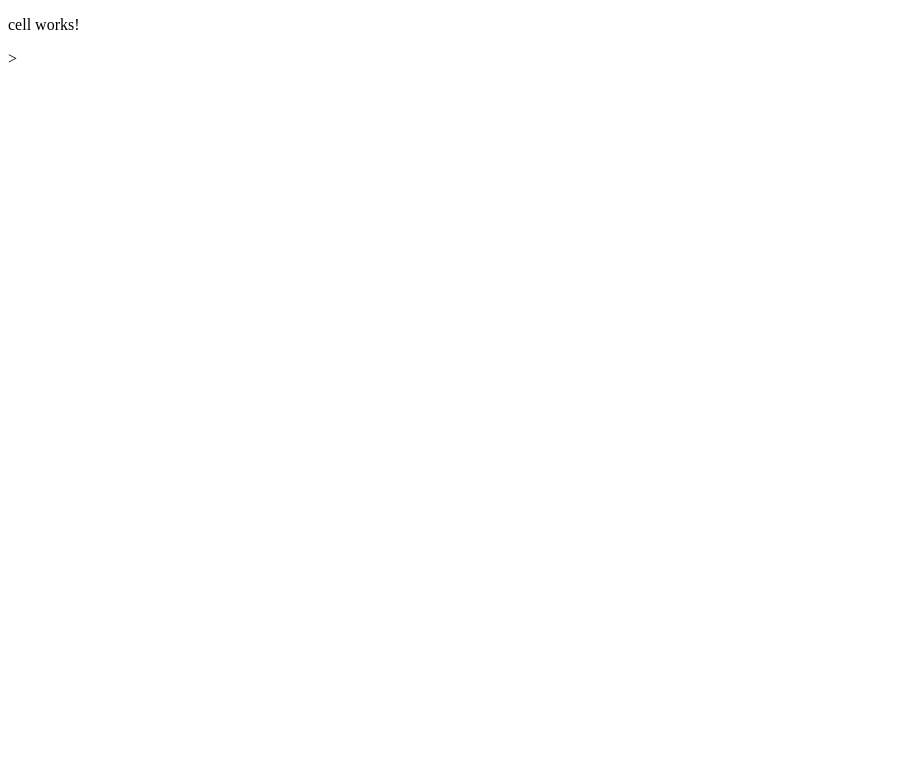
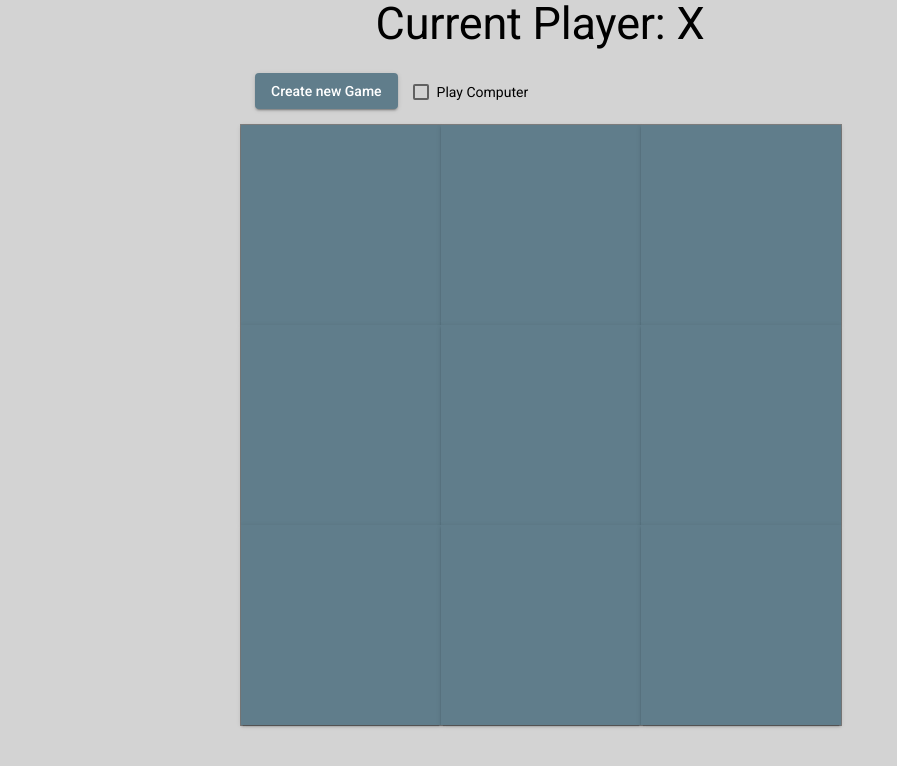
Before and after one commit to bradybod/AngularTicTacToe, an Angular app: page / in a window 1280 px wide. Shown: the top 766 px of the page, without its empty margins (0-897 px from the left). Built offline with nearby package versions, Linux system fonts and the light colour scheme.

Commit message:
finished implementing AI player need to fix Checkbox

```diff
--- a/angular.json
+++ b/angular.json
@@ -24,6 +24,7 @@
               "src/assets"
             ],
             "styles": [
+              "src/custom-theme.scss",
               "src/styles.css"
             ],
             "scripts": []
@@ -87,6 +88,7 @@
               "src/assets"
             ],
             "styles": [
+              "./node_modules/@angular/material/prebuilt-themes/pink-bluegrey.css",
               "src/styles.css"
             ],
             "scripts": []
--- a/package.json
+++ b/package.json
@@ -12,10 +12,12 @@
   "private": true,
   "dependencies": {
     "@angular/animations": "~11.2.9",
+    "@angular/cdk": "^11.2.9",
     "@angular/common": "~11.2.9",
     "@angular/compiler": "~11.2.9",
     "@angular/core": "~11.2.9",
     "@angular/forms": "~11.2.9",
+    "@angular/material": "^11.2.9",
     "@angular/platform-browser": "~11.2.9",
     "@angular/platform-browser-dynamic": "~11.2.9",
     "@angular/router": "~11.2.9",
--- a/src/app/app.component.html
+++ b/src/app/app.component.html
@@ -1,2 +1 @@
-<app-cell></app-cell>
-<router-outlet></router-outlet>
+<app-game-board></app-game-board>
--- a/src/app/cell/cell.component.css
+++ b/src/app/cell/cell.component.css
@@ -0,0 +1,7 @@
+
+button{
+  width: 100%;
+  height: 100%;
+  border-radius: 0px;
+  font-size: calc(4vw + 4vh)
+}
--- a/src/app/cell/cell.component.ts
+++ b/src/app/cell/cell.component.ts
@@ -1,14 +1,12 @@
-import { Component } from '@angular/core';
+import {Component, Input} from '@angular/core';
 
 @Component({
   selector: 'app-cell',
   template: `
-    <p>
-      cell works!
-    </p>>
+    <button mat-raised-button color="primary" disableRipple>{{value}}</button>
   `,
   styleUrls: ['./cell.component.css']
 })
 export class CellComponent {
-
+  @Input() value: 'X' | 'O';
 }
--- a/src/app/game-board/game-board.component.css
+++ b/src/app/game-board/game-board.component.css
@@ -0,0 +1,23 @@
+main {
+  position: absolute;
+  display: grid;
+  grid-template-columns: 200px 200px 200px;
+  grid-template-rows: 200px 200px 200px;
+}
+app-cell{
+  border: 1px gray solid;
+  height: 200px;
+  width: 200px;
+}
+
+button {
+  margin: 15px;
+}
+div {
+  width: 600px;
+}
+
+.mat-display-2 {
+  text-align: center;
+  margin-bottom: 10px;
+}
--- a/src/app/game-board/game-board.component.ts
+++ b/src/app/game-board/game-board.component.ts
@@ -1,19 +1,215 @@
 import { Component, OnInit } from '@angular/core';
+import {MatCheckboxChange} from '@angular/material/checkbox';
+import {CellComponent} from '../cell/cell.component';
 
 @Component({
   selector: 'app-game-board',
   template: `
-    <p>
-      game-board works!
-    </p>
+    <div>
+    <h1 class="mat-display-2" >Current Player: {{CurrentPlayer}}</h1>
+    <button mat-raised-button color="primary" (click)="CreateGame()">Create new Game</button>
+    <mat-checkbox color="primary" (change)="PlayComputer($event)">Play Computer</mat-checkbox>
+    <h2 class="mat-display-2" *ngIf="winner">
+      {{winner}} won!
+    </h2>
+    <h2 class="mat-display-2" *ngIf="tie">
+      Tie Game!
+    </h2>
+    <main>
+      <app-cell *ngFor="let cellValue of cells; let i = index;"
+                [value]="cellValue"
+                (click)="CellClicked(i)">
+      </app-cell>
+    </main>
+    </div>
   `,
   styleUrls: ['./game-board.component.css']
 })
 export class GameBoardComponent implements OnInit {
-
+  cells: any[];
+  currentPlayer: boolean;
+  winner: boolean;
+  tie: boolean;
+  playComputer: boolean;
   constructor() { }
 
-  ngOnInit(): void {
+  ngOnInit(): void{
+    this.CreateGame();
   }
 
+  CreateGame(): void{
+    this.cells = Array(9).fill(null);
+    this.winner = null;
+    this.tie = null;
+    this.currentPlayer = true;
+    this.playComputer = false;
+  }
+
+  get CurrentPlayer(): string{
+    return this.currentPlayer ? 'X' : 'O';
+  }
+
+  CellClicked(index: number): void{
+    if (!this.cells[index] && !this.winner){
+      this.cells.splice(index, 1, this.CurrentPlayer);
+      this.currentPlayer = !this.currentPlayer;
+    }
+    this.CheckForWinOrTie();
+    if (this.playComputer && !this.currentPlayer && !this.winner && !this.tie){
+      this.ComputersTurn();
+    }
+  }
+
+  private ComputersTurn(): void {
+    console.log('my Turn');
+    const bestMove = this.GetBestMove();
+    this.CellClicked(bestMove);
+  }
+
+
+  private MiniMax(tmpBoard: any[], depth: number, isMax: boolean): number {
+    const score = this.EvaluateBoard(tmpBoard);
+    if (score === 10 || score === -10){
+      return score;
+    }
+
+    function MovesLeft(): boolean {
+      let count = 0;
+      for (const cell of tmpBoard){
+        if (cell === null){
+          count ++;
+        }
+      }
+      return count > 0;
+    }
+
+    if (!MovesLeft()){
+      return 0;
+    }
+    if (isMax){
+      let best = -1000;
+      for (let i = 0; i < 9; i++){
+        if (tmpBoard[i] === null){
+          tmpBoard[i] = this.currentPlayer;
+          best = Math.max( best, this.MiniMax(tmpBoard, depth + 1, !isMax));
+          tmpBoard[i] = null;
+        }
+      }
+      return best;
+    }else{
+      let best = 1000;
+      for (let i = 0; i < 9; i++){
+        if (tmpBoard[i] === null){
+          tmpBoard[i] = !this.currentPlayer;
+          best = Math.min( best, this.MiniMax(tmpBoard, depth + 1, !isMax));
+          tmpBoard[i] = null;
+        }
+      }
+      return best;
+    }
+  }
+
+  private EvaluateBoard(tmpBoard: any[]): number {
+    for (let i = 0; i < 3; i++){
+      // Check Columns
+      if ( tmpBoard[i] === tmpBoard[i + 3]
+        && tmpBoard[i] === tmpBoard[i + 6]
+        && tmpBoard[i] != null){
+        if (tmpBoard[i] === this.currentPlayer){
+          return 10;
+        }else{
+          return -10;
+        }
+      }
+      // Check Rows
+      if (tmpBoard[i * 3] === tmpBoard[i * 3 + 1]
+        && tmpBoard[i * 3] === tmpBoard[i * 3 + 2]
+        && tmpBoard[i * 3] != null){
+        if (tmpBoard[i * 3] === this.currentPlayer){
+          return 10;
+        }else{
+          return -10;
+        }
+      }
+    }
+    // Check Diag
+    if (this.cells[4] != null
+      && (this.cells[0] === this.cells[4]
+        && this.cells[0] === this.cells[8])
+      || (this.cells[2] === this.cells[4]
+        && this.cells[2] === this.cells[6])){
+      if (tmpBoard[4] === this.currentPlayer){
+        return 10;
+      }else{
+        return -10;
+      }
+    }
+    return 0;
+  }
+
+  private GetBestMove(): number {
+    const tmpBoard = this.cells;
+    let bestValue = -1000;
+    let bestCell = -1;
+    for (let i = 0; i < 9; i++){
+      if (tmpBoard[i] == null){
+        tmpBoard [i] = this.currentPlayer;
+        const moveCost = this.MiniMax(tmpBoard, 0, false);
+        tmpBoard[i] = null;
+
+        if (moveCost > bestValue){
+          bestCell = i;
+          bestValue = moveCost;
+        }
+      }
+    }
+    return bestCell;
+  }
+
+  private CheckForWinOrTie(): void{
+    this.CheckForWin();
+    this.CheckForTie();
+  }
+
+  private CheckForWin(): void{
+    for (let i = 0; i < 3; i++){
+      // Check Columns
+      if ( this.cells[i] === this.cells[i + 3]
+        && this.cells[i] === this.cells[i + 6]
+        && this.cells[i] != null){
+        this.winner = this.cells[i];
+      }
+      // Check Rows
+      if (this.cells[i * 3] === this.cells[i * 3 + 1]
+        && this.cells[i * 3] === this.cells[i * 3 + 2]
+        && this.cells[i * 3] != null){
+        this.winner = this.cells[i * 3];
+      }
+    }
+    // Check Diag
+    if (this.cells[4] != null
+      && (this.cells[0] === this.cells[4]
+      && this.cells[0] === this.cells[8])
+      || (this.cells[2] === this.cells[4]
+      && this.cells[2] === this.cells[6])){
+      this.winner = this.cells[4];
+    }
+  }
+
+  private CheckForTie(): void{
+    if (this.winner){
+      return;
+    }
+    let count = 0;
+    for (const cell of this.cells){
+      if (cell != null) {
+        count++;
+      }
+    }
+    this.tie = count === 9;
+  }
+
+  PlayComputer(event: MatCheckboxChange): void {
+    this.playComputer = event.checked;
+  }
 }
--- /dev/null
+++ b/src/custom-theme.scss
@@ -0,0 +1,34 @@
+
+// Custom Theming for Angular Material
+// For more information: https://material.angular.io/guide/theming
+@import '~@angular/material/theming';
+// Plus imports for other components in your app.
+
+// Include the common styles for Angular Material. We include this here so that you only
+// have to load a single css file for Angular Material in your app.
+// Be sure that you only ever include this mixin once!
+@include mat-core();
+
+// Define the palettes for your theme using the Material Design palettes available in palette.scss
+// (imported above). For each palette, you can optionally specify a default, lighter, and darker
+// hue. Available color palettes: https://material.io/design/color/
+$TickTackToe-primary: mat-palette($mat-blue-gray);
+$TickTackToe-accent: mat-palette($mat-blue-gray, A200, A100, A400);
+
+// The warn palette is optional (defaults to red).
+$TickTackToe-warn: mat-palette($mat-red);
+
+// Create the theme object. A theme consists of configurations for individual
+// theming systems such as "color" or "typography".
+$TickTackToe-theme: mat-light-theme((
+  color: (
+    primary: $TickTackToe-primary,
+    accent: $TickTackToe-accent,
+    warn: $TickTackToe-warn,
+  )
+));
+
+// Include theme styles for core and each component used in your app.
+// Alternatively, you can import and @include the theme mixins for each component
+// that you are using.
+@include angular-material-theme($TickTackToe-theme);
--- a/src/index.html
+++ b/src/index.html
@@ -2,12 +2,15 @@
 <html lang="en">
 <head>
   <meta charset="utf-8">
-  <title>TickTackToe</title>
+  <title>TicTacToe</title>
   <base href="/">
   <meta name="viewport" content="width=device-width, initial-scale=1">
   <link rel="icon" type="image/x-icon" href="favicon.ico">
+  <link rel="preconnect" href="https://fonts.gstatic.com">
+  <link href="https://fonts.googleapis.com/css2?family=Roboto:wght@300;400;500&display=swap" rel="stylesheet">
+  <link href="https://fonts.googleapis.com/icon?family=Material+Icons" rel="stylesheet">
 </head>
-<body>
+<body class="mat-typography">
   <app-root></app-root>
 </body>
 </html>
--- a/src/styles.css
+++ b/src/styles.css
@@ -1 +1,10 @@
 /* You can add global styles to this file, and also import other style files */
+
+html, body { height: 100%; }
+body {
+  background-color: lightgray;
+  position: center;
+  width: 800px;
+  margin: 0 auto;
+  font-family: Roboto,
+  "Helvetica Neue", sans-serif; }
```
Also changed, not shown: src/app/app.module.ts (+11 -5 lines), 1 other file (tests, documents, lock files or other folders).
